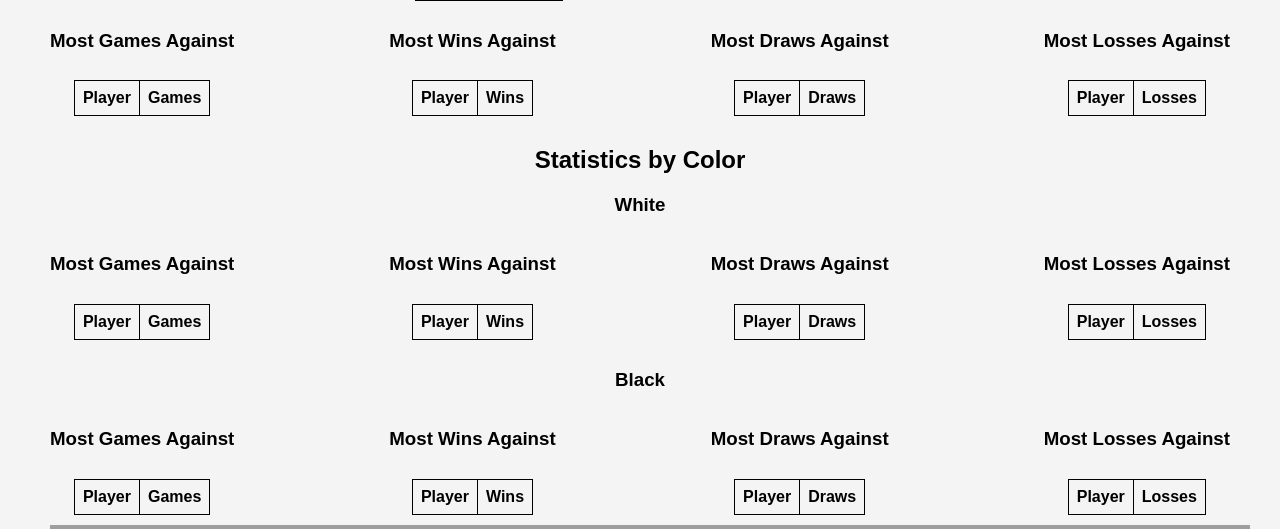
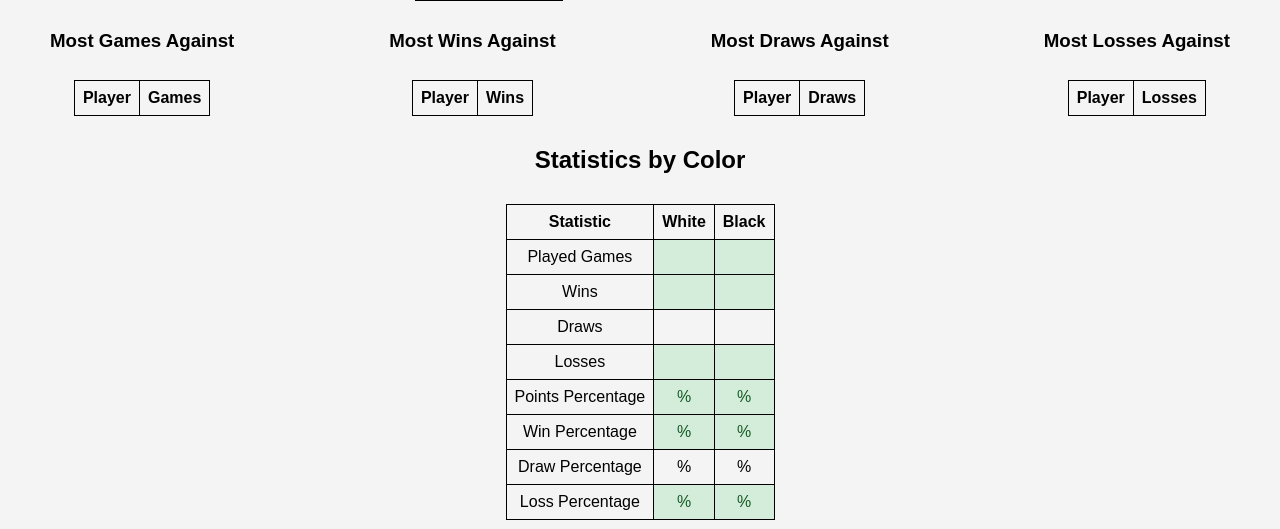
Before and after one commit to OleksandrKuzhylnyi/TT_website, a Flask app: template templates/player.html in a window 1280 px wide. Shown: the part 1584-2113 px from the top of the page. Run offline with Flask 3, Linux system fonts and the light colour scheme; the template is opened without the code that fills it, so the values that code supplies are empty; parts of the project's set-up code (start-up, migrations or seed data) failed here and were passed over; grey boxes are pictures that could not be loaded.

Commit message:
Added statistics by color

```diff
--- a/app.py
+++ b/app.py
@@ -9,7 +9,7 @@
 )
 from players import (
     plot_player_ranking, analyze_player_performance,
-    analyze_performance_by_rounds, analyze_opponents, head_to_head
+    analyze_performance_by_rounds, analyze_by_color, head_to_head
 )
 from general import slice_by_date
 
@@ -62,10 +62,10 @@
 
     player_name = request.form.get("player_name", "Hikaru Nakamura").strip()
 
-
     stats = analyze_player_performance(df, player_name)
     rounds_stats = analyze_performance_by_rounds(df, player_name)
-    white_opponents, black_opponents, opponents = analyze_opponents(df, player_name)
+    white_opponents, black_opponents, opponents, stats_by_color = analyze_by_color(df, player_name)
+    white_stats, black_stats = stats_by_color
     plot_player_ranking(df, player_name)
 
     return render_template(
@@ -79,6 +79,8 @@
         white_opponents=white_opponents,
         black_opponents=black_opponents,
         opponents=opponents,
+        white_stats=white_stats,
+        black_stats=black_stats
     )
 
 
--- a/static/scripts.js
+++ b/static/scripts.js
@@ -23,37 +23,45 @@
 }
 
 document.addEventListener("DOMContentLoaded", function () {
-    const table = document.querySelector(".table-container table");
-    const rows = Array.from(table.querySelectorAll("tbody tr"));
+    document.querySelectorAll(".table-container table").forEach(table => {
+        const rows = Array.from(table.querySelectorAll("tr")).filter(row =>
+            !row.querySelector("th") || row.querySelector("td")
+        );
 
-    // Iterate over each row (excluding the header row)
         rows.forEach(row => {
             const cells = Array.from(row.querySelectorAll(".stat"));
-        const values = cells.map(cell => parseFloat(cell.textContent));
+            // Skip rows with no stat cells or header rows
+            if (cells.length === 0 || row.querySelector("th")) return;
 
-        // Find the min and max values in the row
+            const values = cells.map(cell => {
+                const text = cell.textContent.replace('%', '');
+                return parseFloat(text) || 0;
+            });
+
+            // Find min and max values
             const minValue = Math.min(...values);
             const maxValue = Math.max(...values);
 
-        // Apply colors to each cell in the row
             cells.forEach((cell, index) => {
                 const value = values[index];
 
+                // Clear previous highlighting
+                cell.classList.remove("green", "red");
+
                 if (cell.classList.contains("positive")) {
-            // Positive metrics: green for max, red for min
                     if (value === maxValue) {
                         cell.classList.add("green");
                     } else if (value === minValue) {
                         cell.classList.add("red");
                     }
                 } else if (cell.classList.contains("negative")) {
-            // Negative metrics: green for min, red for max
                     if (value === minValue) {
                         cell.classList.add("green");
                     } else if (value === maxValue) {
                         cell.classList.add("red");
                     }
                 }
+            });
         });
     });
 
--- a/templates/player.html
+++ b/templates/player.html
@@ -178,6 +178,52 @@
         </div>
 
         <h2>Statistics by Color</h2>
+        <div class="table-container">
+            <table>
+                <tr><th>Statistic</th><th>White</th><th>Black</th></tr>
+                <tr>
+                    <td>Played Games</td>
+                    <td class="stat positive">{{ white_stats.played_games }}</td>
+                    <td class="stat positive">{{ black_stats.played_games }}</td>
+                </tr>
+                <tr>
+                    <td>Wins</td>
+                    <td class="stat positive">{{ white_stats.wins }}</td>
+                    <td class="stat positive">{{ black_stats.wins }}</td>
+                </tr>
+                <tr>
+                    <td>Draws</td>
+                    <td>{{ white_stats.draws }}</td>
+                    <td>{{ black_stats.draws }}</td>
+                </tr>
+                <tr>
+                    <td>Losses</td>
+                    <td class="stat negative">{{ white_stats.losses }}</td>
+                    <td class="stat negative">{{ black_stats.losses }}</td>
+                </tr>
+                <tr>
+                    <td>Points Percentage</td>
+                    <td class="stat positive">{{ white_stats.percent_of_points|round(2) }}%</td>
+                    <td class="stat positive">{{ black_stats.percent_of_points|round(2) }}%</td>
+                </tr>
+                <tr>
+                    <td>Win Percentage</td>
+                    <td class="stat positive">{{ white_stats.percent_of_wins|round(2) }}%</td>
+                    <td class="stat positive">{{ black_stats.percent_of_wins|round(2) }}%</td>
+                </tr>
+                <tr>
+                    <td>Draw Percentage</td>
+                    <td>{{ white_stats.percent_of_draws|round(2) }}%</td>
+                    <td>{{ black_stats.percent_of_draws|round(2) }}%</td>
+                </tr>
+                <tr>
+                    <td>Loss Percentage</td>
+                    <td class="stat negative">{{ white_stats.percent_of_losses|round(2) }}%</td>
+                    <td class="stat negative">{{ black_stats.percent_of_losses|round(2) }}%</td>
+                </tr>
+            </table>
+        </div>
+
         <h3>White</h3>
         <div class="tables-container">
             <div>
```
Also changed, not shown: players.py (+35 -6 lines), tournaments.py (line endings or trailing spaces). Lines whose indentation alone changed are shown as unchanged.
